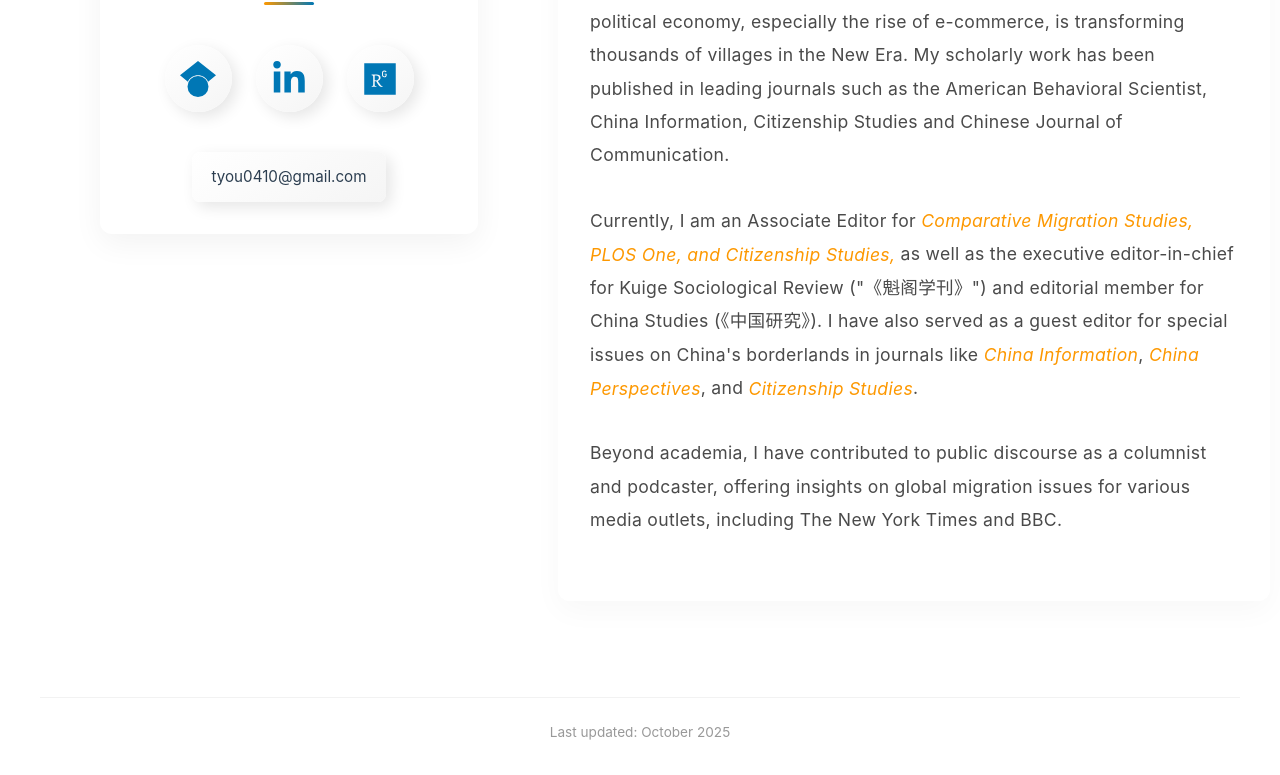
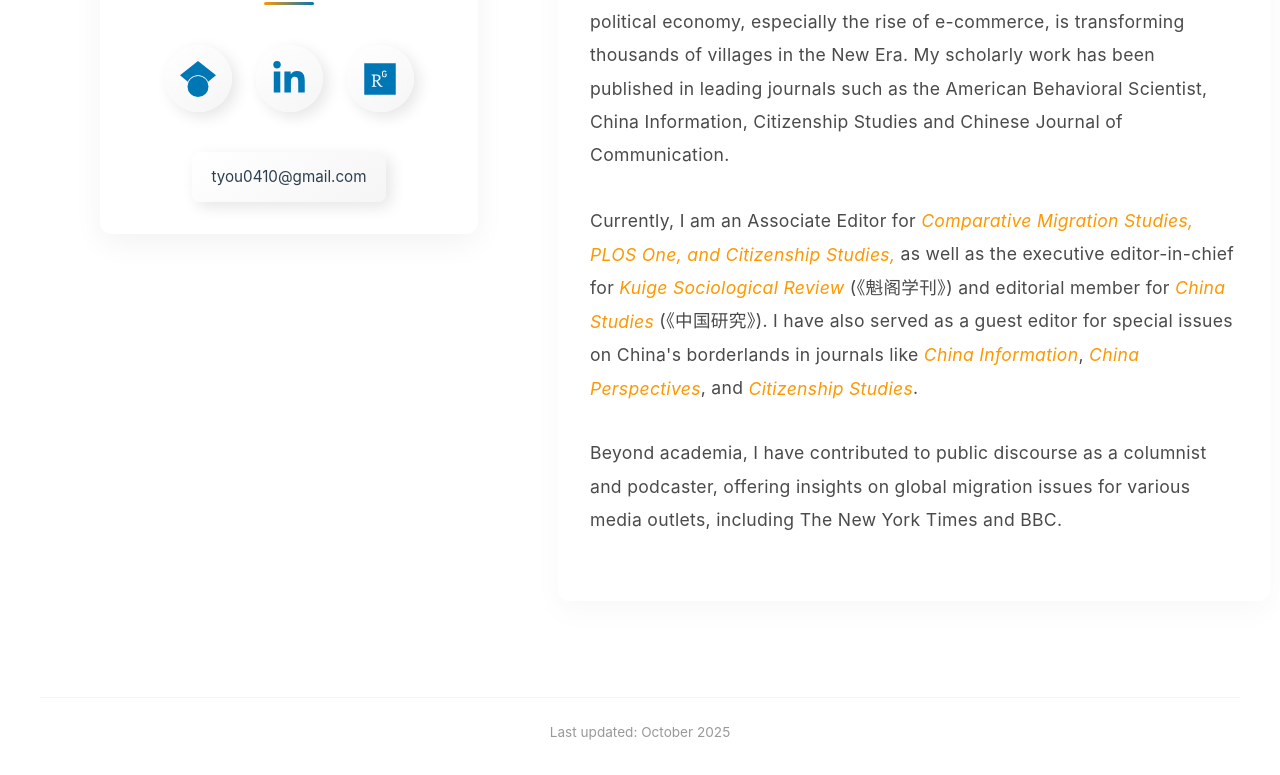
Before and after one commit to yachi1117/You-Website, a React (Create React App) app: page / in a window 1280 px wide. Shown: the part 706-1481 px from the top of the page. Built offline with nearby package versions, Linux system fonts and the light colour scheme.

Commit message:
modify style

```diff
--- a/src/pages/Home.js
+++ b/src/pages/Home.js
@@ -80,7 +80,7 @@ function Home() {
                 As an immigration sociologist, my research focuses on how the global forces influence immigrant entrepreneurship in little-known emerging county-level economic hubs, particularly in our increasingly digital world. My book project, <em>The Rise and Fall of Digital Development Villages: The Political Economy of China's Rural E-Commerce in the New Era</em>, forthcoming from Palgrave Macmillan, explores how China's dynamic political economy, especially the rise of e-commerce, is transforming thousands of villages in the New Era. My scholarly work has been published in leading journals such as the American Behavioral Scientist, China Information, Citizenship Studies and Chinese Journal of Communication.
               </p>
               <p>
-                Currently, I am an Associate Editor for <em>Comparative Migration Studies, PLOS One, and Citizenship Studies, </em> as well as the executive editor-in-chief for Kuige Sociological Review ("《魁阁学刊》") and editorial member for China Studies (《中国研究》). I have also served as a guest editor for special issues on China's borderlands in journals like <em>China Information</em>, <em>China Perspectives</em>, and <em>Citizenship Studies</em>.
+                Currently, I am an Associate Editor for <em>Comparative Migration Studies, PLOS One, and Citizenship Studies, </em> as well as the executive editor-in-chief for <em>Kuige Sociological Review</em> (《魁阁学刊》) and editorial member for <em>China Studies</em> (《中国研究》). I have also served as a guest editor for special issues on China's borderlands in journals like <em>China Information</em>, <em>China Perspectives</em>, and <em>Citizenship Studies</em>.
               </p>
               <p>
                 Beyond academia, I have contributed to public discourse as a columnist and podcaster, offering insights on global migration issues for various media outlets, including The New York Times and BBC.
```
